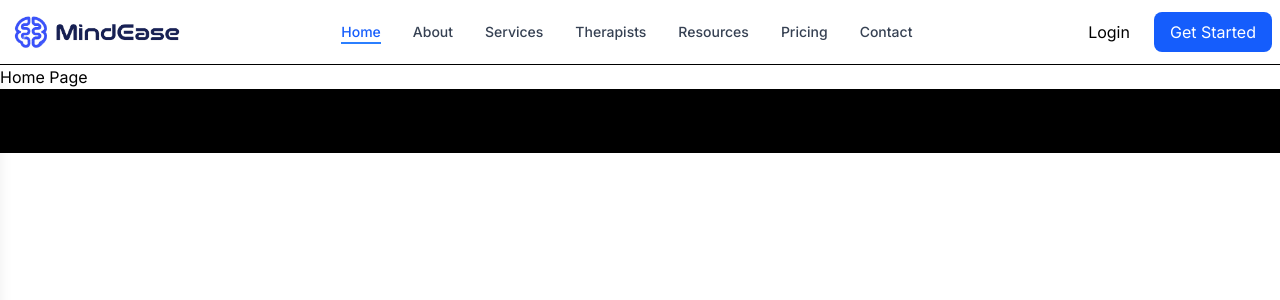
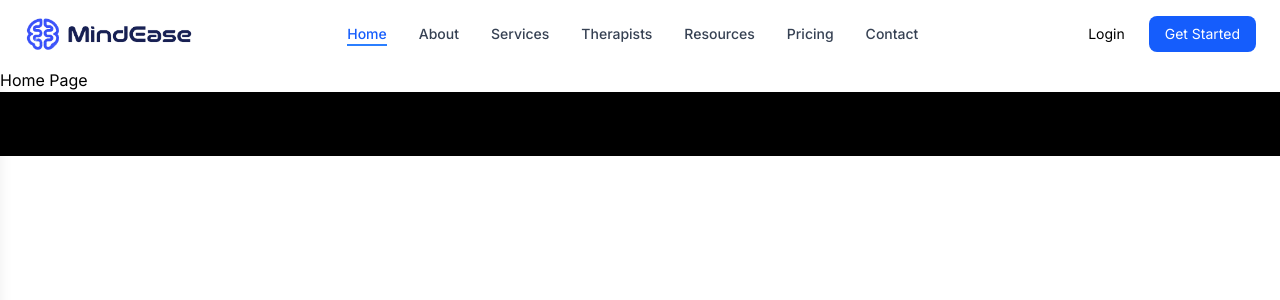
Before and after one commit to jianb14/MindEase, a React (Vite) app: page / in a window 1280 px wide. Shown: the top 300 px of the page. Built offline with nearby package versions, Linux system fonts and the light colour scheme.

Commit message:
navbar changes

```diff
--- a/src/components/layout/Navbar.jsx
+++ b/src/components/layout/Navbar.jsx
@@ -34,8 +34,8 @@ export default function Navbar() {
   return (
     <>
       {/* Navbar */}
-      <nav className="sticky top-0 z-50 bg-white border-b">
-        <div className="py-3 pr-2 pl-3 flex items-center justify-between">
+      <nav className="sticky top-0 z-50 bg-white">
+        <div className="py-4 pr-2 pl-3 sm:px-4 md:px-5 lg:px-6 flex items-center justify-between">
 
           <img src={logo} alt="MindEase Logo" className="h-8 sm:h-9" />
 
@@ -47,13 +47,13 @@ export default function Navbar() {
             ))}
           </div>
 
-          <div className="flex gap-1.5 items-center">
+          <div className="flex gap-1 items-center">
               <div className="hidden md:flex gap-2">
-                <button className="px-4 py-2 rounded-lg hover:bg-gray-100 transition">
+                <button className="px-4 py-2 rounded-lg hover:bg-blue-50 text-sm transition">
                   Login
                 </button>
 
-                <button className="px-4 py-2 rounded-lg bg-blue-600 text-white hover:bg-blue-500 transition">
+                <button className="px-4 py-2 rounded-lg bg-blue-600 text-white text-sm hover:bg-blue-500 transition">
                   Get Started
                 </button>
               </div>
@@ -66,7 +66,7 @@ export default function Navbar() {
                 onClick={() => setOpen(!open)}
                 className="md:hidden p-2 rounded-full hover:bg-blue-50 transition"
               >
-                {open ? <X size={22} /> : <Menu size={22} />}
+                {open ? <X size={24} /> : <Menu size={24} />}
               </button>
           </div>
         </div>
@@ -84,13 +84,13 @@ export default function Navbar() {
       {/* Sidebar */}
       <aside
         className={`
-          fixed top-15.75 left-0 w-72 h-[calc(100vh-64px)]
-          bg-white border-r shadow-lg z-50
+          fixed top-16.50 left-0 w-72 h-[calc(100vh-64px)]
+          bg-white shadow-lg z-50
           transition-transform duration-300
           ${open ? "translate-x-0" : "-translate-x-full"}
         `}
       >
-        <div className="flex flex-col p-2 gap-1">
+        <div className="flex flex-col py-2 px-4 gap-1">
 
           {navLinks.map((item) => (
             <NavItem
@@ -104,7 +104,7 @@ export default function Navbar() {
           ))}
 
           <div className="mt-6 flex flex-col gap-3">
-            <button className="py-3 rounded-lg border hover:bg-gray-50 transition">
+            <button className="py-2.75 rounded-md border font-medium hover:bg-gray-100 transition">
               Login
             </button>
           </div>
```
